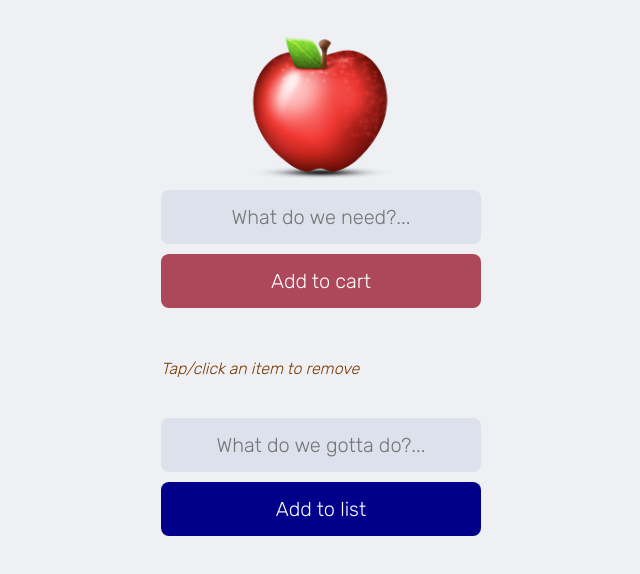
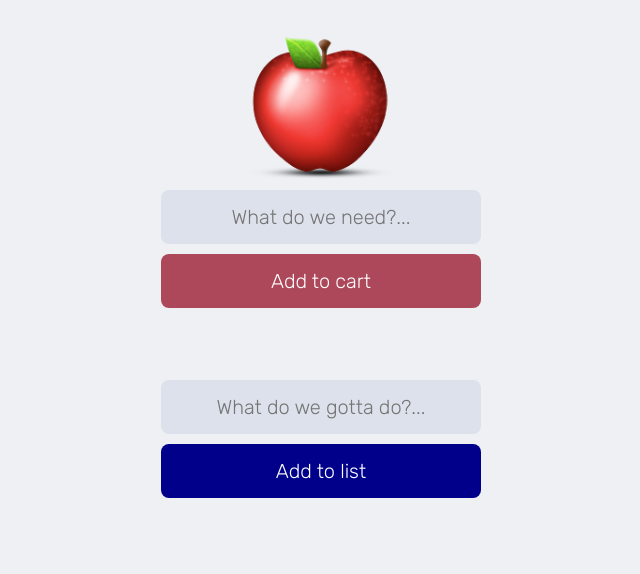
Before and after one commit to jonnyoe/add-to-cart, a website built with Vite: page index.html in a window 1280 px wide. Shown: the whole page, without its empty margins (319-959 px from the left). Built offline with nearby package versions, Linux system fonts and the light colour scheme; no server answers.

Commit message:
took out the instructions

```diff
--- a/index.html
+++ b/index.html
@@ -21,8 +21,6 @@
         <button id="add-button">Add to cart</button>
         <ul id="shopping-list">
         </ul>
-        <br>
-        <em id="instruction">Tap/click an item to remove</em>
     </div>
     <div class="container">
         <input type="text" id="input-field-two" placeholder="What do we gotta do?...">
```
